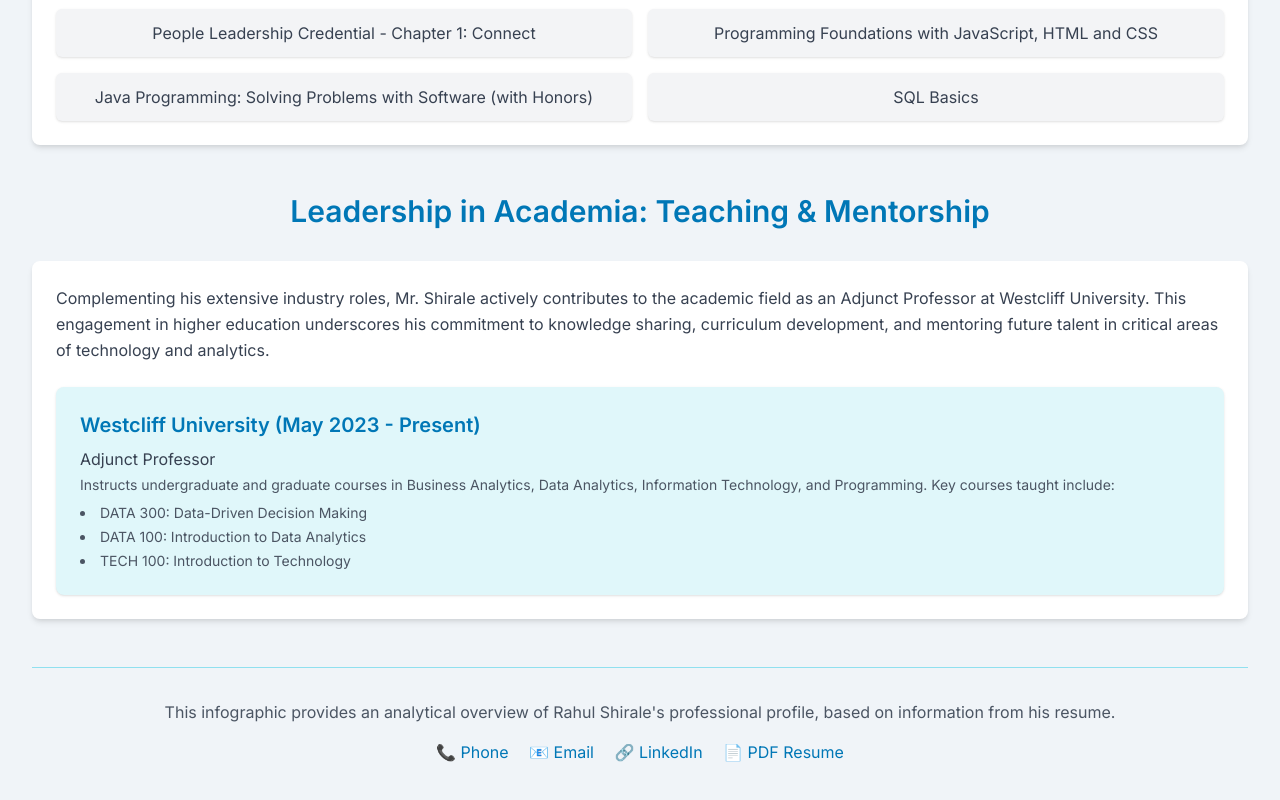
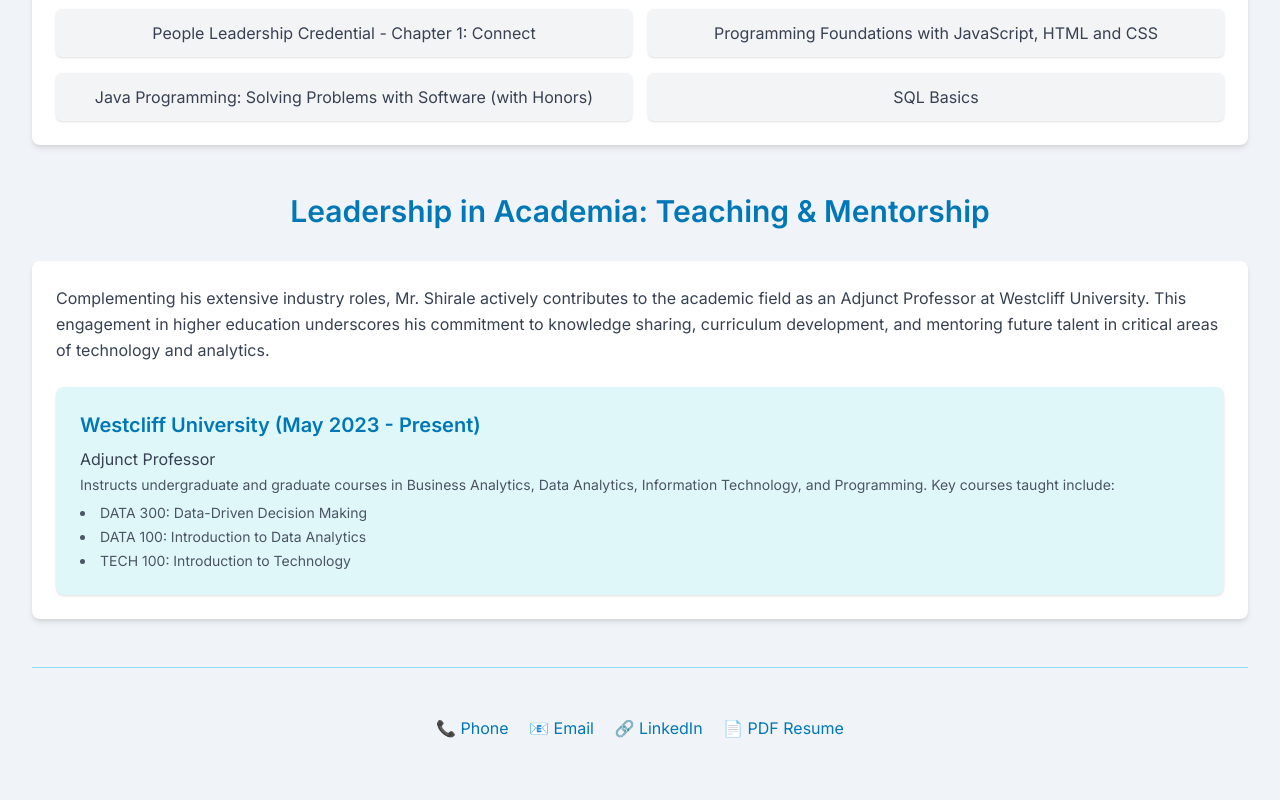
Before and after one commit to rshirale/rahulshirale, a plain HTML site: page index.html in a window 1280 px wide. Shown: the part 4055-4855 px from the top of the page. Drawn offline with nearby package versions, Linux system fonts and the light colour scheme.

Commit message:
Update index.html
Removed "This infographic provides an analytical overview of Rahul Shirale's professional profile, based on information from his resume."

```diff
--- a/index.html
+++ b/index.html
@@ -457,8 +457,6 @@
         </section>
 
         <footer class="text-center py-8 mt-12 border-t border-[#90E0EF]">
-            <p class="text-gray-600">This infographic provides an analytical overview of Rahul Shirale's professional
-                profile, based on information from his resume.</p>
             <div class="mt-4 space-x-4">
                 <a href="tel:714-906-0300" class="text-[#0077B6] hover:text-[#00B4D8]" aria-label="Call Rahul">📞
                     Phone</a>
```
